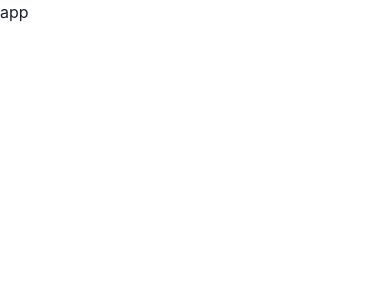
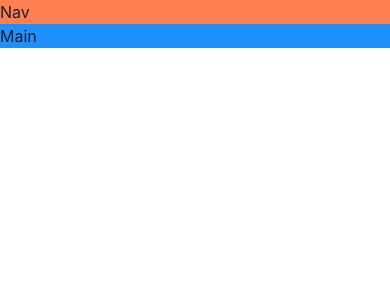
Before and after one commit to WH0M4N/Game-Hub, a React (Vite) app: page / in a window 390 px wide. Shown: the top 300 px of the page. Built offline with nearby package versions, Linux system fonts and the light colour scheme.

Commit message:
Build a responsive layout

```diff
--- a/src/App.tsx
+++ b/src/App.tsx
@@ -1,5 +1,26 @@
+import { Grid, GridItem, Show } from "@chakra-ui/react";
+
 const App = () => {
-  return <div>app</div>;
+  return (
+    <Grid
+      templateAreas={{
+        base: `"nav" "main"`,
+        lg: `"nav nav" "aside main"`,
+      }}
+    >
+      <GridItem area="nav" bg="coral">
+        Nav
+      </GridItem>
+      <Show above="lg">
+        <GridItem area="aside" bg="gold">
+          Aside
+        </GridItem>
+      </Show>
+      <GridItem area="main" bg="dodgerblue">
+        Main
+      </GridItem>
+    </Grid>
+  );
 };
 
 export default App;
```
